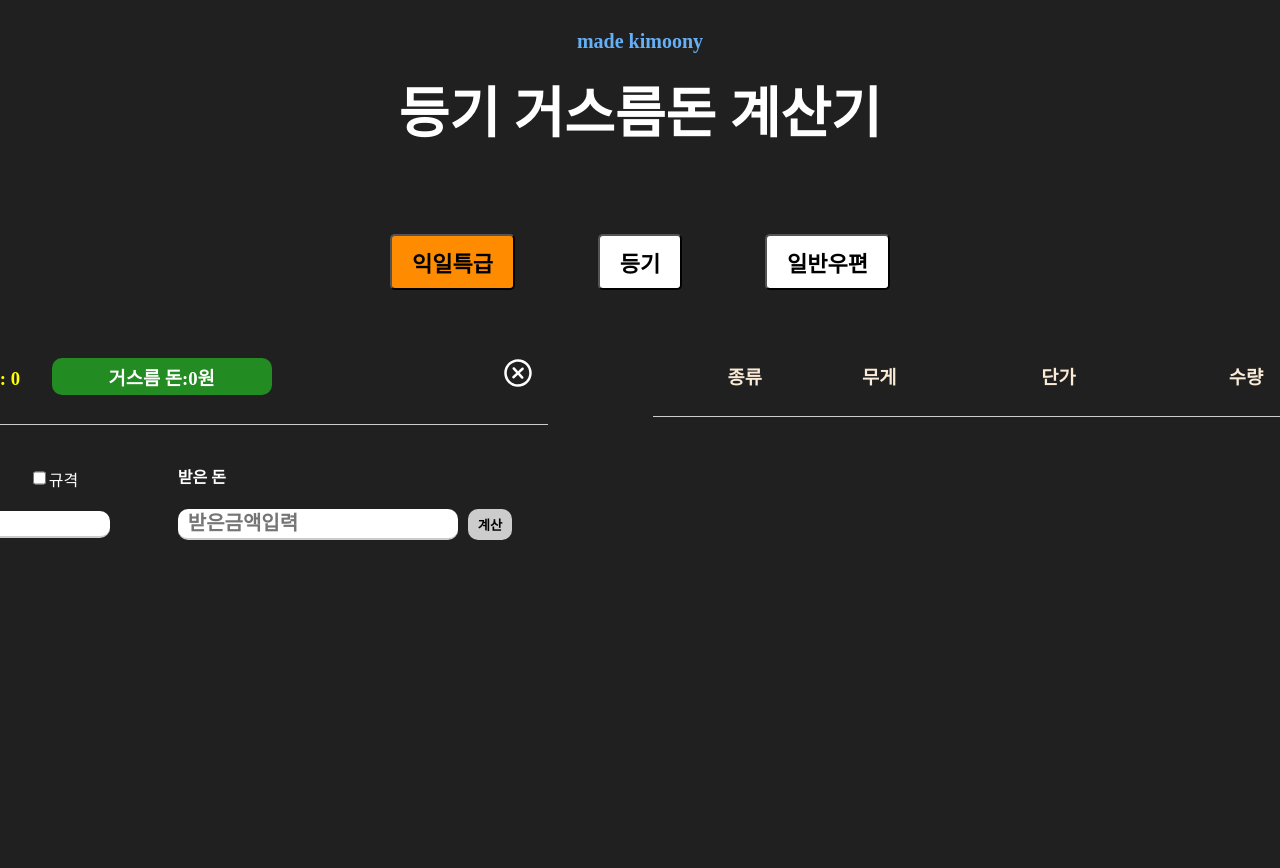
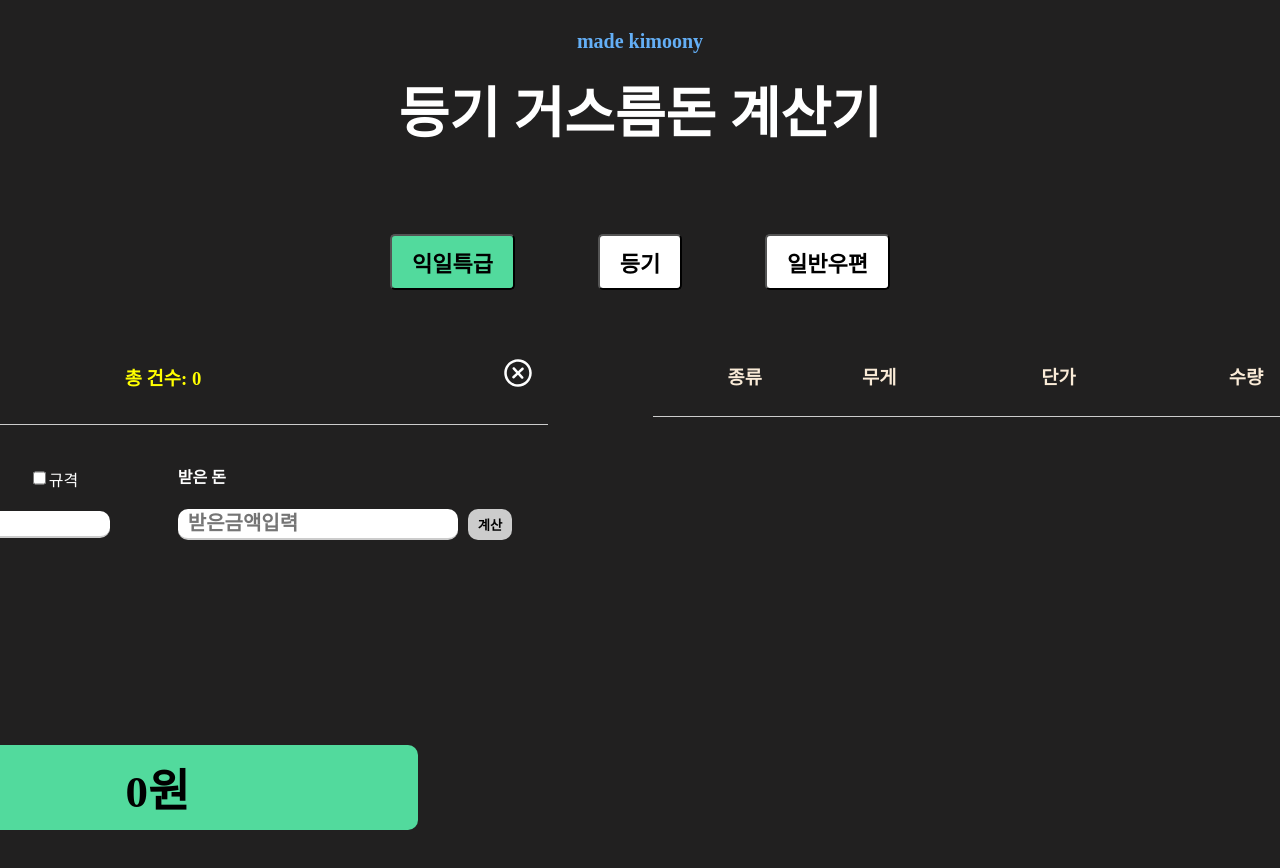
Before and after one commit to kimoony/change_calculator, a React (Create React App) app: page / in a window 1280 px wide. Shown: the top 868 px of the page. Built offline with nearby package versions, Linux system fonts and the light colour scheme.

Commit message:
거스름 돈 컴포넌트 분리, 거스름 돈 보이는 위치 변경

```diff
--- /dev/null
+++ b/src/components/ChangeCharge.js
@@ -0,0 +1,12 @@
+import React from "react";
+import "../style/ChangeCharge.css";
+
+function ChangeCharge({ changeCash }) {
+  return (
+    <section>
+      <h1 className="cash">{`${changeCash.toLocaleString("ko-KR")}원`}</h1>
+    </section>
+  );
+}
+
+export default ChangeCharge;
--- a/src/components/SumAndTotal.js
+++ b/src/components/SumAndTotal.js
@@ -10,15 +10,15 @@ export const SumAndTotal = ({ sum, changeCash, quantitySum, onClickClose }) => {
           총 합계: {sum > 0 ? sum.toLocaleString("ko-KR") : 0} 원
         </h3>
         <h3 className="quantity">총 건수: {quantitySum}</h3>
-        <h3 className="cash">
+        {/* <h3 className="cash">
           거스름 돈:
           {changeCash > 0
-            ? changeCash.toLocaleString("ko-KR")
+            ?changeCash.toLocaleString("ko-KR")
             : changeCash === 0
             ? 0
             : " x"}
           원
-        </h3>
+        </h3> */}
       </section>
       <section className="closeBox">
         <buton className="closeBtn" onClick={onClickClose}>
--- a/src/components/TopMenu.js
+++ b/src/components/TopMenu.js
@@ -7,7 +7,7 @@ function TopMenu({ weightShow, setWeightShow, typeChecked, setTypeChecked }) {
         <section className="postType">
           <button
             className="typeBtn"
-            style={{ backgroundColor: "darkorange" }}
+            style={{ backgroundColor: "rgb(82, 218, 157)" }}
             onClick={() => {
               setWeightShow(true);
               setTypeChecked("익일");
@@ -47,7 +47,7 @@ function TopMenu({ weightShow, setWeightShow, typeChecked, setTypeChecked }) {
           </button>
           <button
             className="typeBtn"
-            style={{ backgroundColor: "darkorange" }}
+            style={{ backgroundColor: "rgb(82, 218, 157)" }}
             onClick={() => {
               setWeightShow(true);
               setTypeChecked("등기");
@@ -87,7 +87,7 @@ function TopMenu({ weightShow, setWeightShow, typeChecked, setTypeChecked }) {
           </button>
           <button
             className="typeBtn"
-            style={{ backgroundColor: "darkorange" }}
+            style={{ backgroundColor: "rgb(82, 218, 157)" }}
             onClick={() => {
               setWeightShow(true);
               setTypeChecked("일반");
--- a/src/components/WeightNCharge.js
+++ b/src/components/WeightNCharge.js
@@ -6,6 +6,7 @@ import NewFastRegisterWeight from "./weightType/NewFastRegisterWeight";
 import ReceiveCash from "./ReceiveCash";
 import CalculatedValue from "./CalculatedValue";
 import { SumAndTotal } from "./SumAndTotal";
+import ChangeCharge from "./ChangeCharge";
 
 function WeightNCharge({
   typeChecked,
@@ -96,6 +97,15 @@ function WeightNCharge({
               />
             </section>
           </section>
+          {changeCash >= 0 ? (
+            <section className="chargeValue">
+              <ChangeCharge changeCash={changeCash} />
+            </section>
+          ) : (
+            <section className="chargeValue">
+              <h1 className="minusValue">합계 또는 받은 돈을 확인하세요!</h1>
+            </section>
+          )}
         </section>
       </section>
       <section className="changeCashBox">
--- /dev/null
+++ b/src/style/ChangeCharge.css
@@ -0,0 +1,9 @@
+.cash {
+  background-color: rgb(82, 218, 157);
+  font-size: 45px;
+  color: #000;
+  padding: 10px;
+  border-radius: 10px;
+  width: 500px;
+  text-align: center;
+}
--- a/src/style/SumAndTotal.css
+++ b/src/style/SumAndTotal.css
@@ -17,14 +17,6 @@
   color: yellow;
   padding: 5px 10px;
 }
-.cash {
-  background-color: forestgreen;
-  color: #fff;
-  padding: 5px 10px;
-  border-radius: 10px;
-  width: 200px;
-  text-align: center;
-}
 
 .closeBox {
   width: 50%;
--- a/src/style/WeightNCharge.css
+++ b/src/style/WeightNCharge.css
@@ -79,3 +79,19 @@
   margin-top: -45px;
   color: antiquewhite;
 }
+
+.chargeValue {
+  display: flex;
+  width: 100%;
+  justify-content: center;
+  margin-top: 100px;
+}
+
+.minusValue {
+  font-size: 45px;
+  color: #e93c3c;
+  padding: 10px;
+  border-radius: 10px;
+  width: 660px;
+  text-align: center;
+}
```
